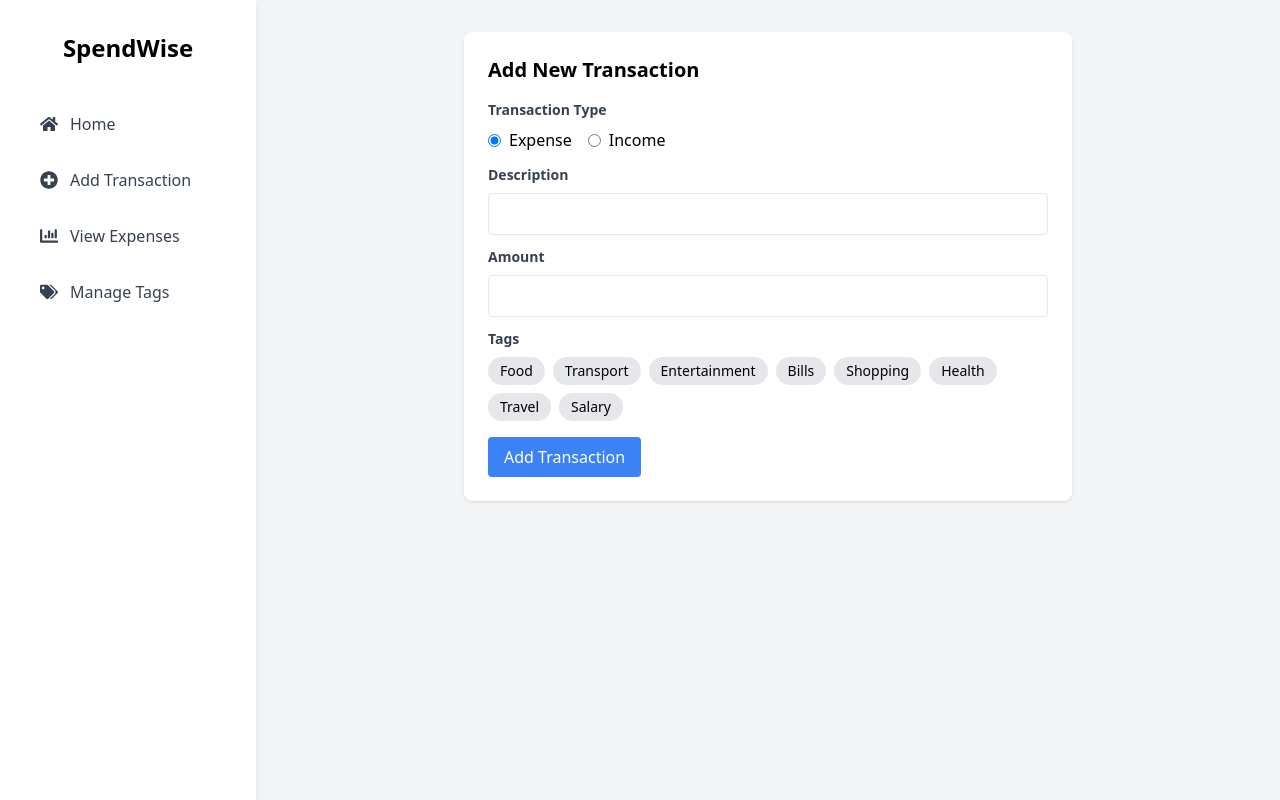
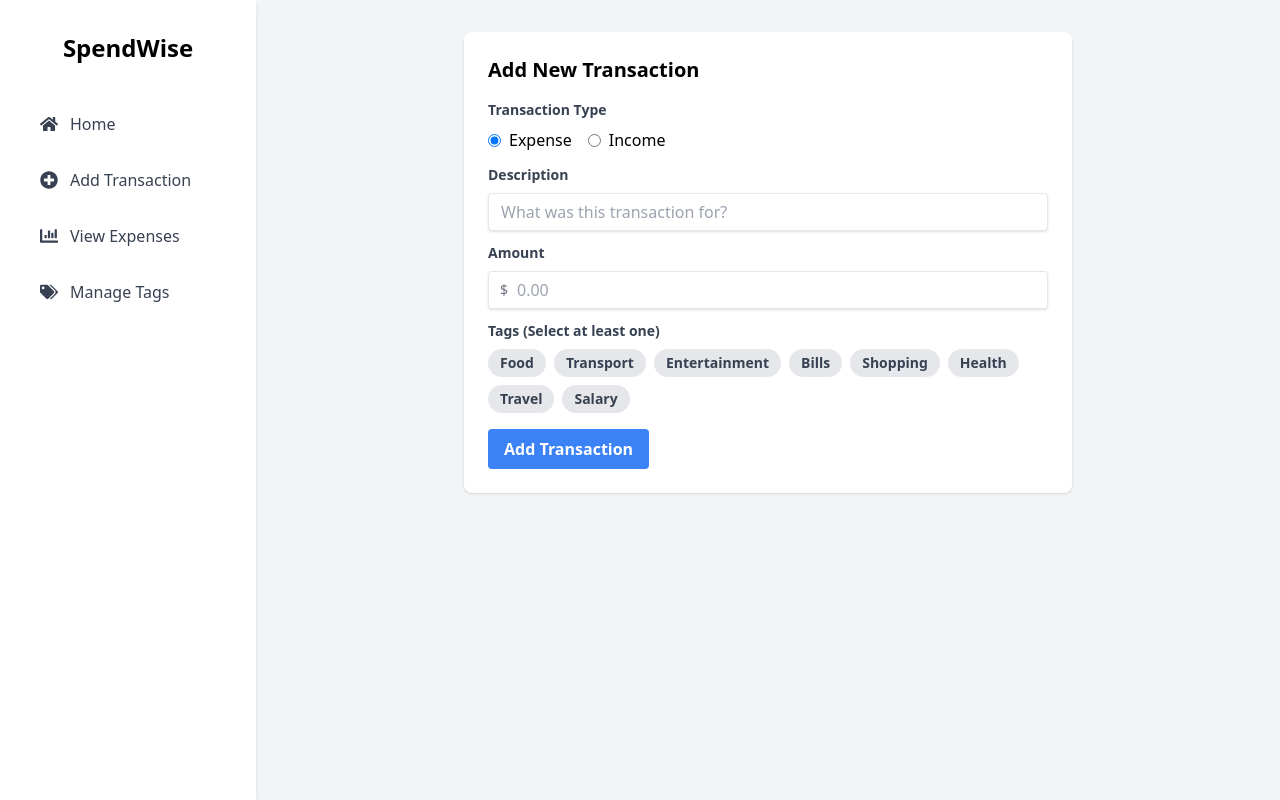
Before and after one commit to Sanduni4822/CashFlow-Tracker-Individual-, a React (Vite) app: page /add-transaction in a window 1280 px wide. Built offline with nearby package versions, Linux system fonts and the light colour scheme.

Commit message:
Update AddTransactionPage: Add dollar sign to amount, description placeholder, and improved styling

```diff
--- a/src/pages/addtransaction/AddTransactionPage.jsx
+++ b/src/pages/addtransaction/AddTransactionPage.jsx
@@ -32,11 +32,11 @@ const AddTransactionPage = () => {
         <label className="block text-gray-700 text-sm font-bold mb-2">Transaction Type</label>
         <div>
           <label className="inline-flex items-center mr-4">
-            <input type="radio" name="transactionType" value="expense" checked={transactionType === 'expense'} onChange={(e) => setTransactionType(e.target.value)} />
+            <input type="radio" className="form-radio" name="transactionType" value="expense" checked={transactionType === 'expense'} onChange={(e) => setTransactionType(e.target.value)} />
             <span className="ml-2">Expense</span>
           </label>
           <label className="inline-flex items-center">
-            <input type="radio" name="transactionType" value="income" checked={transactionType === 'income'} onChange={(e) => setTransactionType(e.target.value)} />
+            <input type="radio" className="form-radio" name="transactionType" value="income" checked={transactionType === 'income'} onChange={(e) => setTransactionType(e.target.value)} />
             <span className="ml-2">Income</span>
           </label>
         </div>
@@ -44,26 +44,50 @@ const AddTransactionPage = () => {
 
       <div className="mb-3">
         <label className="block text-gray-700 text-sm font-bold mb-2">Description</label>
-        <input type="text" className="w-full px-3 py-2 border rounded" value={description} onChange={(e) => setDescription(e.target.value)} />
+        <input
+          type="text"
+          className="shadow appearance-none border rounded w-full py-2 px-3 text-gray-700 leading-tight focus:outline-none focus:shadow-outline"
+          value={description}
+          onChange={(e) => setDescription(e.target.value)}
+          placeholder="What was this transaction for?"
+        />
       </div>
 
       <div className="mb-3">
         <label className="block text-gray-700 text-sm font-bold mb-2">Amount</label>
-        <input type="number" className="w-full px-3 py-2 border rounded" value={amount} onChange={(e) => setAmount(e.target.value)} />
+        <div className="relative">
+          <div className="absolute inset-y-0 left-0 pl-3 flex items-center pointer-events-none">
+            <span className="text-gray-500 text-sm">$</span>
+          </div>
+          <input
+            type="number"
+            className="shadow appearance-none border rounded w-full py-2 px-3 text-gray-700 leading-tight focus:outline-none focus:shadow-outline pl-7"
+            value={amount}
+            onChange={(e) => setAmount(e.target.value)}
+            placeholder="0.00"
+          />
+        </div>
       </div>
 
       <div className="mb-4">
-        <label className="block text-gray-700 text-sm font-bold mb-2">Tags</label>
+        <label className="block text-gray-700 text-sm font-bold mb-2">Tags (Select at least one)</label>
         <div className="flex flex-wrap gap-2">
           {tags.map((tag) => (
-            <button key={tag} type="button" className={`px-3 py-1 rounded-full text-sm ${selectedTags.includes(tag) ? 'bg-blue-300' : 'bg-gray-200 hover:bg-gray-300'}`} onClick={() => handleTagClick(tag)}>
+            <button
+              key={tag}
+              type="button"
+              className={`inline-block px-3 py-1 rounded-full text-sm font-semibold text-gray-700 ${
+                selectedTags.includes(tag) ? 'bg-blue-200' : 'bg-gray-200 hover:bg-gray-300'
+              }`}
+              onClick={() => handleTagClick(tag)}
+            >
               {tag}
             </button>
           ))}
         </div>
       </div>
 
-      <button onClick={handleSubmit} className="bg-blue-500 text-white px-4 py-2 rounded">
+      <button onClick={handleSubmit} className="bg-blue-500 hover:bg-blue-700 text-white font-bold py-2 px-4 rounded focus:outline-none focus:shadow-outline">
         Add Transaction
       </button>
     </div>
```
